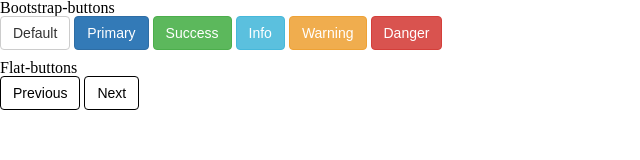
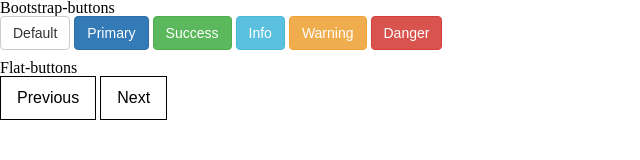
Before and after one commit to npeti12/komponensek, a plain HTML site: page index.html in a window 1280 px wide. Shown: the whole page, without its empty margins (0-640 px from the left). Drawn offline with nearby package versions, Linux system fonts and the light colour scheme.

Commit message:
flat-buttons

```diff
--- a/index.html
+++ b/index.html
@@ -18,8 +18,8 @@
   <a href="#" class="btn btn-danger">Danger</a>
 
 <h1> Flat-buttons</h1>
-  <button class="btn flat-buttons"> Previous </button>
-  <button class="btn flat-buttons"> Next </button>
+  <a href="#" class="flat-buttons"> Previous </a>
+  <a href="#" class="flat-buttons"> Next </a>
 
 </body>
 </html>
--- a/main.css
+++ b/main.css
@@ -83,11 +83,19 @@
   background-color: white;
   color: black;
   border-color: black;
+  display: inline-block;
+  text-decoration: none;
+  font-family: Arial, sans-serif;
+  text-align: center;
+  font-size: 1rem;
+  padding: .8rem 1rem;
+  border: 1px solid #000;
+
 }
 
 .flat-buttons:hover  {
   background-color: black;
   color: white;
   border-color: white;
-  cursor: pointer;
+  transition: background-color .15s ease-in-out;
 }
```
